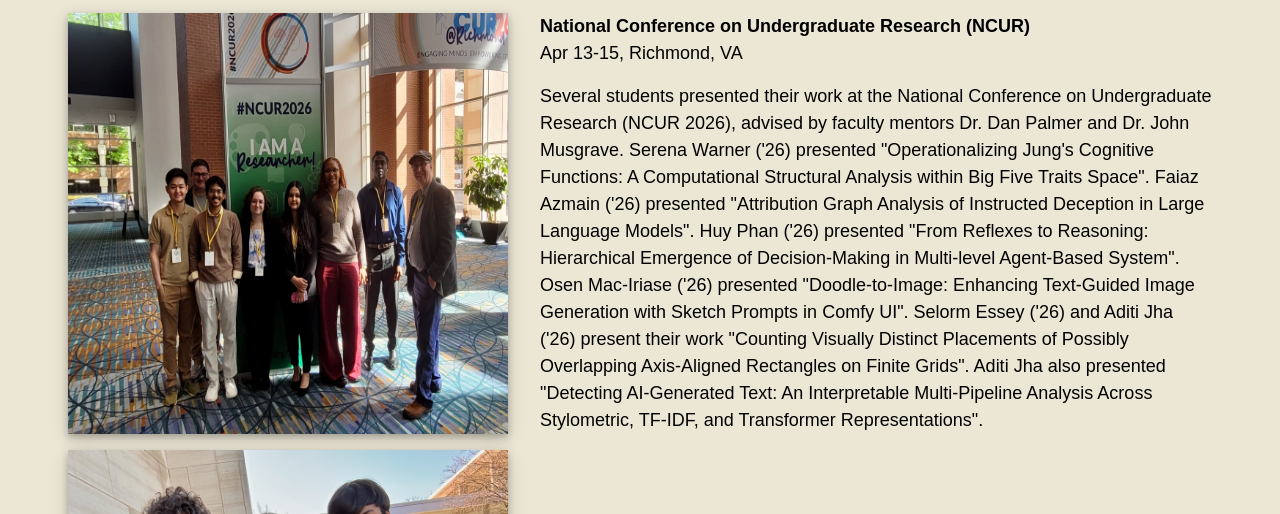
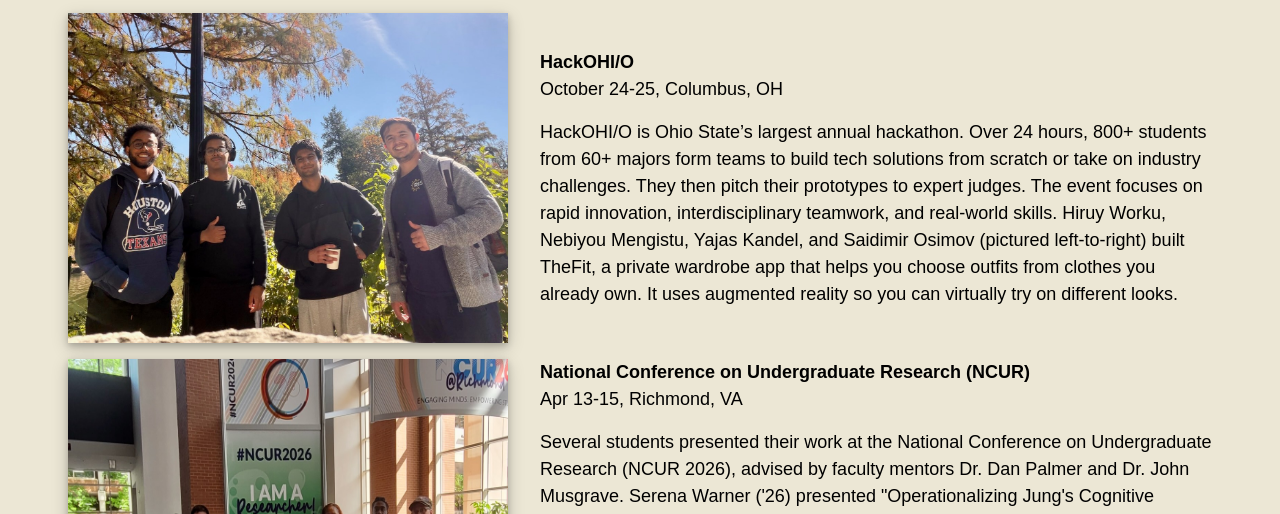
Before and after one commit to College-of-Wooster-CS/College-of-Wooster-CS.github.io, a plain HTML site: page recent-events.html in a window 1280 px wide. Shown: the part 286-800 px from the top of the page. Drawn offline with Linux system fonts and the light colour scheme.

Commit message:
Add HackOHIO event

```diff
--- a/recent-events.html
+++ b/recent-events.html
@@ -51,6 +51,20 @@ YEAR TEMPLATE:
 
 
         <h2>2026</h2>
+
+        <div class="event">
+            <img src="/img/recent-events/2026-10-31-hackohio2.jpeg" alt="Wooster students posing for a picture at HackOHI/O">
+            <div class="event-text">
+                <p><b>HackOHI/O</b></p>
+                <p>October 24-25, Columbus, OH</p>
+                <p class="event-description">
+                    HackOHI/O is Ohio State’s largest annual hackathon. Over 24 hours, 800+ students from 60+ majors form teams to build tech solutions from scratch or take on industry challenges. They then pitch their prototypes to expert judges. The event focuses on rapid innovation, interdisciplinary teamwork, and real-world skills.
+
+                    Hiruy Worku, Nebiyou Mengistu, Yajas Kandel, and Saidimir Osimov (pictured left-to-right) built TheFit, a private wardrobe app that helps you choose outfits from clothes you already own. It uses augmented reality so you can virtually try on different looks.
+
+                </p>
+            </div>
+        </div>
 
         <div class="event">
             <img src="/img/recent-events/2026-04-15-NCUR.jpeg" alt="Wooster students posing for a picture at NCUR">
```
Also changed, not shown: img/recent-events/2026-10-31-hackohio2.jpeg (added).
